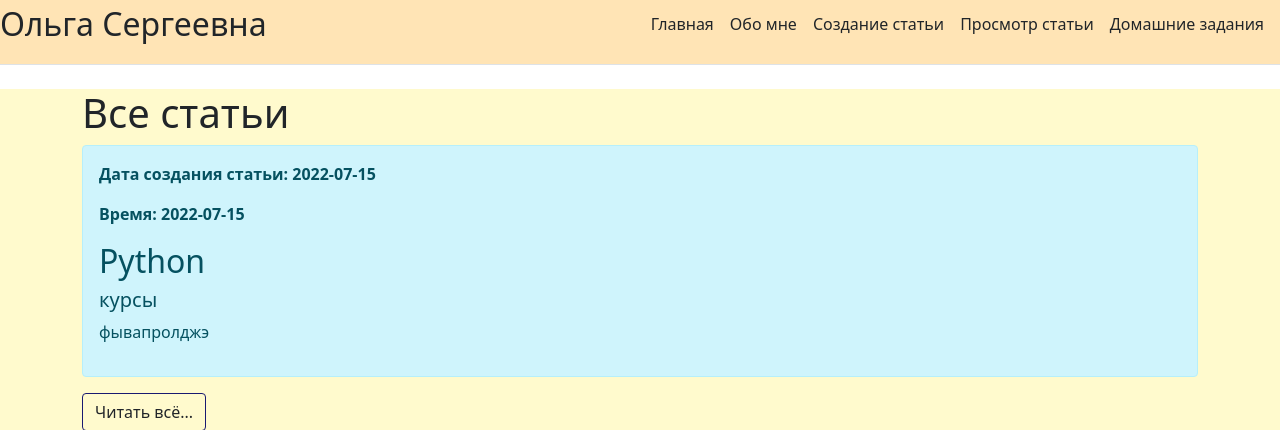
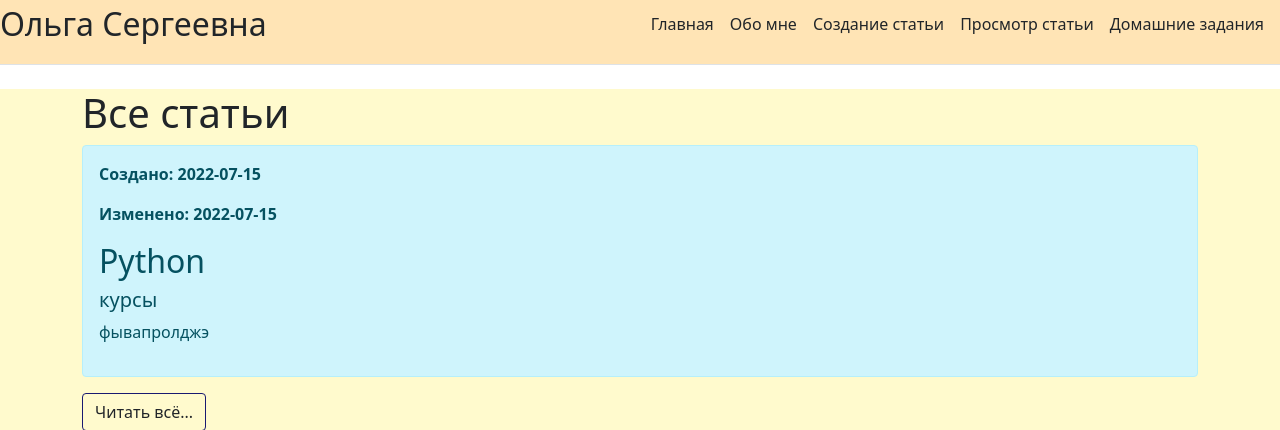
Before and after one commit to OlgaSergeevna22/Flask, a Flask app: page /posts in a window 1280 px wide. Shown: the top 430 px of the page. Run offline with Flask 2, Linux system fonts and the light colour scheme; data comes from the database, SQL or seed files in the repository; both versions use the stored data as it was after the commit.

Commit message:
btn_del_&_update

```diff
--- a/app.py
+++ b/app.py
@@ -72,15 +72,13 @@ def create_article():
 
 @app.route('/posts/<int:id>/update', methods=['POST', 'GET'])
 def posts_update(id):
+    article = Article.query.get(id)
     if request.method == 'POST':
-        title = request.form['title']
-        intro = request.form['intro']
-        text = request.form['text']
-
-        article = Article(title=title, intro=intro, text=text)
+        article.title = request.form['title']
+        article.intro = request.form['intro']
+        article.text = request.form['text']
 
         try:
-            db.session.add(article)
             db.session.commit()
             return redirect('/posts')
         except:
--- a/templates/posts.html
+++ b/templates/posts.html
@@ -7,17 +7,20 @@
 {%block body%}
 <div class="container">
     <h1>Все статьи</h1>
+    {%if articles|length>0 %}
     {%for el in articles%}
     <div class="alert alert-info">
-        <p><b>Дата создания статьи: {{el.date.date()}}</b></p>
-        <p><b>Время: {{el.updated.date()}}</b></p>
+        <p><b>Создано: {{el.date.date()}}</b></p>
+        <p><b>Изменено: {{el.updated.date()}}</b></p>
         <h2>{{el.title}}</h2>
         <h5>{{el.intro}}</h5>
         <p>{{el.text}}</p>
-
     </div>
 <a href="/posts/{{el.id}}" class="btn btn.warning" style=" border: 1px solid MidnightBlue " >Читать всё...</a>
     {%endfor%}
+    {%else%}
+    <p>Статей на сайте нет</p>
+    {%endif%}
 </div>
 
 {%endblock%}
```
Also changed, not shown: blog.db.
